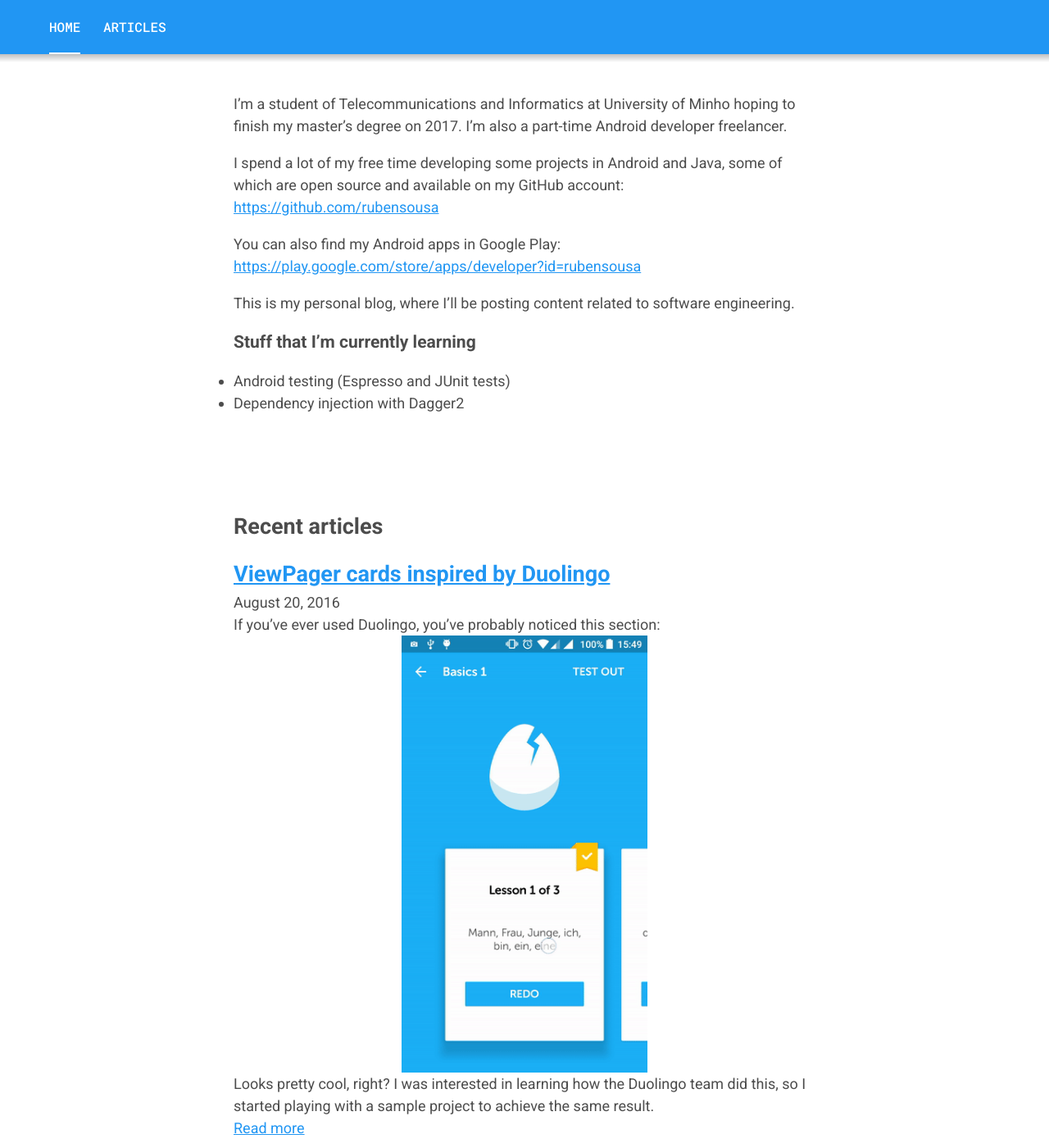
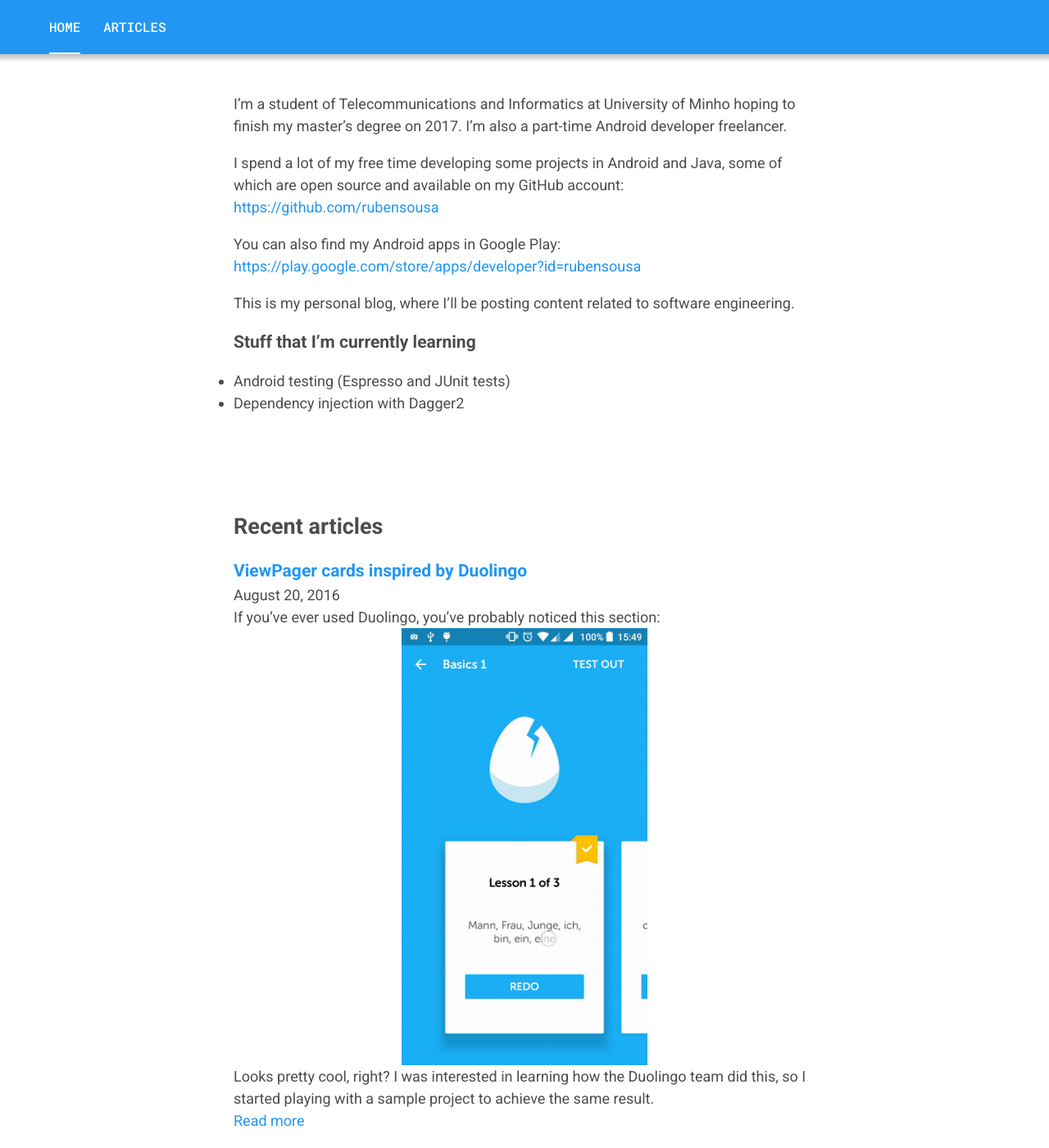
Before and after one commit to rubensousa/rubensousa.github.io, a Jekyll site: the page built from index.markdown, in a window 1280 px wide and 1400 px high, scrolled down 238 px. Shown: the whole window at 82% size. Built offline with Jekyll 4.4.1, drawn with Linux system fonts in a browser that asks for light colours.

Commit message:
Remove underline

```diff
--- a/_sass/components/_article.scss
+++ b/_sass/components/_article.scss
@@ -22,7 +22,7 @@
   }
 
   a:not(.c-btn) {
-    text-decoration: underline;
+    text-decoration: none;
   }
 
   blockquote {
--- a/index.markdown
+++ b/index.markdown
@@ -25,7 +25,7 @@
 
 {% for post in site.posts limit:4 %}
    <div class="post-preview">
-   <h2><a href="{{ post.url }}">{{ post.title }}</a></h2>
+   <h3><a href="{{ post.url | prepend: site.baseurl }}">{{ post.title }}</a></h3>
    <span class="post-date">{{ post.date | date: "%B %d, %Y" }}</span>
    {{ post.content | split:'<!--break-->' | first }}
    {% if post.content contains '<!--break-->' %}
```
